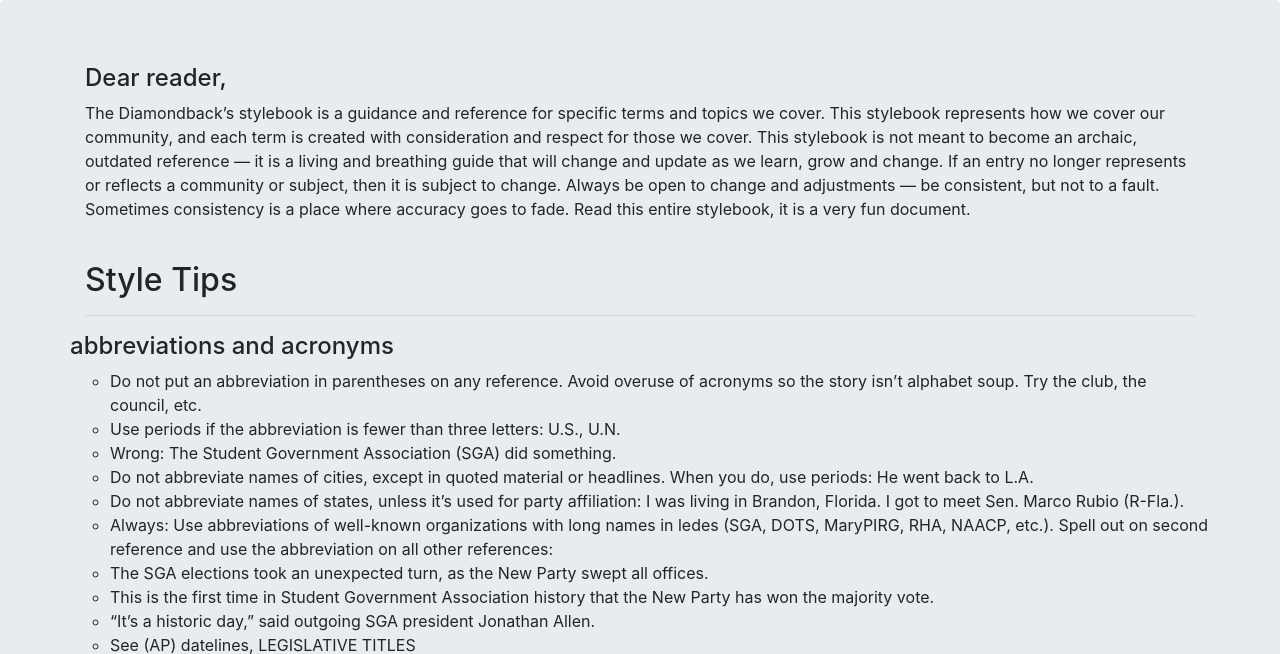
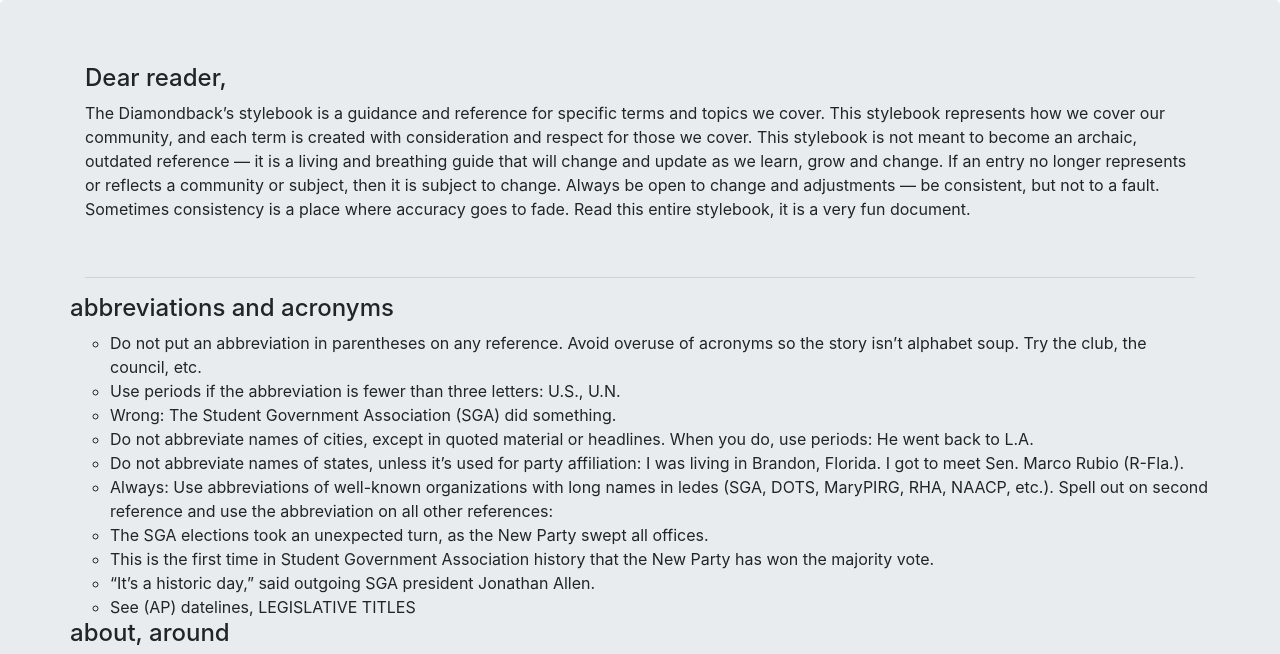
Before and after one commit to DevonMilley/final-project-DevonMilley, a Flask app: page / in a window 1280 px wide. Shown: the part 56-710 px from the top of the page. Run offline with Flask 3, Linux system fonts and the light colour scheme; some libraries are stand-ins or nearby versions.

Commit message:
got rid of a heading

```diff
--- a/templates/index.html
+++ b/templates/index.html
@@ -30,7 +30,6 @@
                     Read this entire stylebook, it is a very fun
                     document.</p>
                     <br>
-                <h2>Style Tips</h2>
                 <hr>
                 <div class="row">
                 <ul class="list-unstyled">
```
